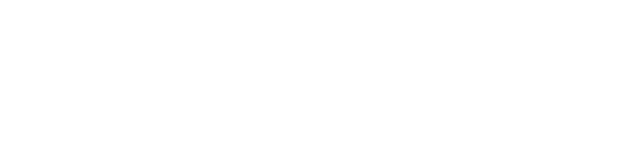
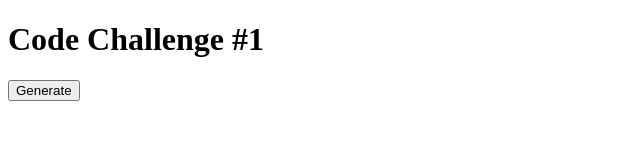
Before and after one commit to micheledexter/code-challenge-1, a plain HTML site: page index.html in a window 1280 px wide. Shown: the whole page, without its empty margins (0-640 px from the left). Drawn offline with Linux system fonts and the light colour scheme.

Commit message:
add 'Generate' button

```diff
--- a/index.html
+++ b/index.html
@@ -10,6 +10,18 @@
     <title>Document</title>
 </head>
 <body>
-
+    <header>
+        <!-- Header -->
+        <h1>Code Challenge #1</h1>
+    </header>
+    <main>
+        <!-- Main -->
+        <section id="main-content">
+            <!-- "Main Content" container-->
+        </section>
+    </main>
+    <footer>
+        <!-- Footer -->
+    </footer>
 </body>
 </html>
--- a/script.js
+++ b/script.js
@@ -4,4 +4,10 @@ $(document).ready(readyNow);
 
 function readyNow() {
 	console.log('JQ');
+	$('#main-content').append('<button id="generateButton">Generate</button>');
+	$('#generateButton').on('click', generateDivTag);
 }
+
+function generateDivTag() {
+
+}
```
Also changed, not shown: 1 other file.
